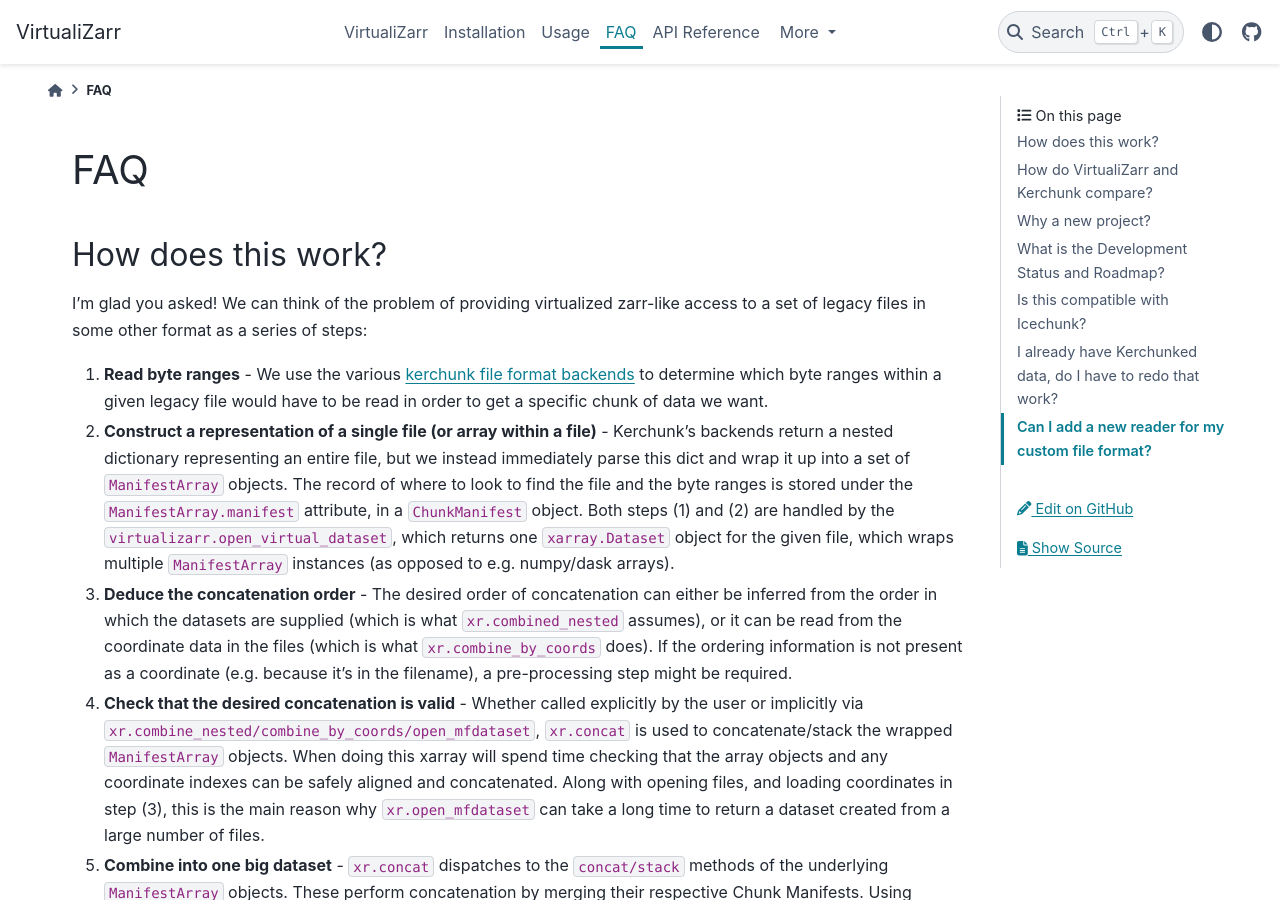
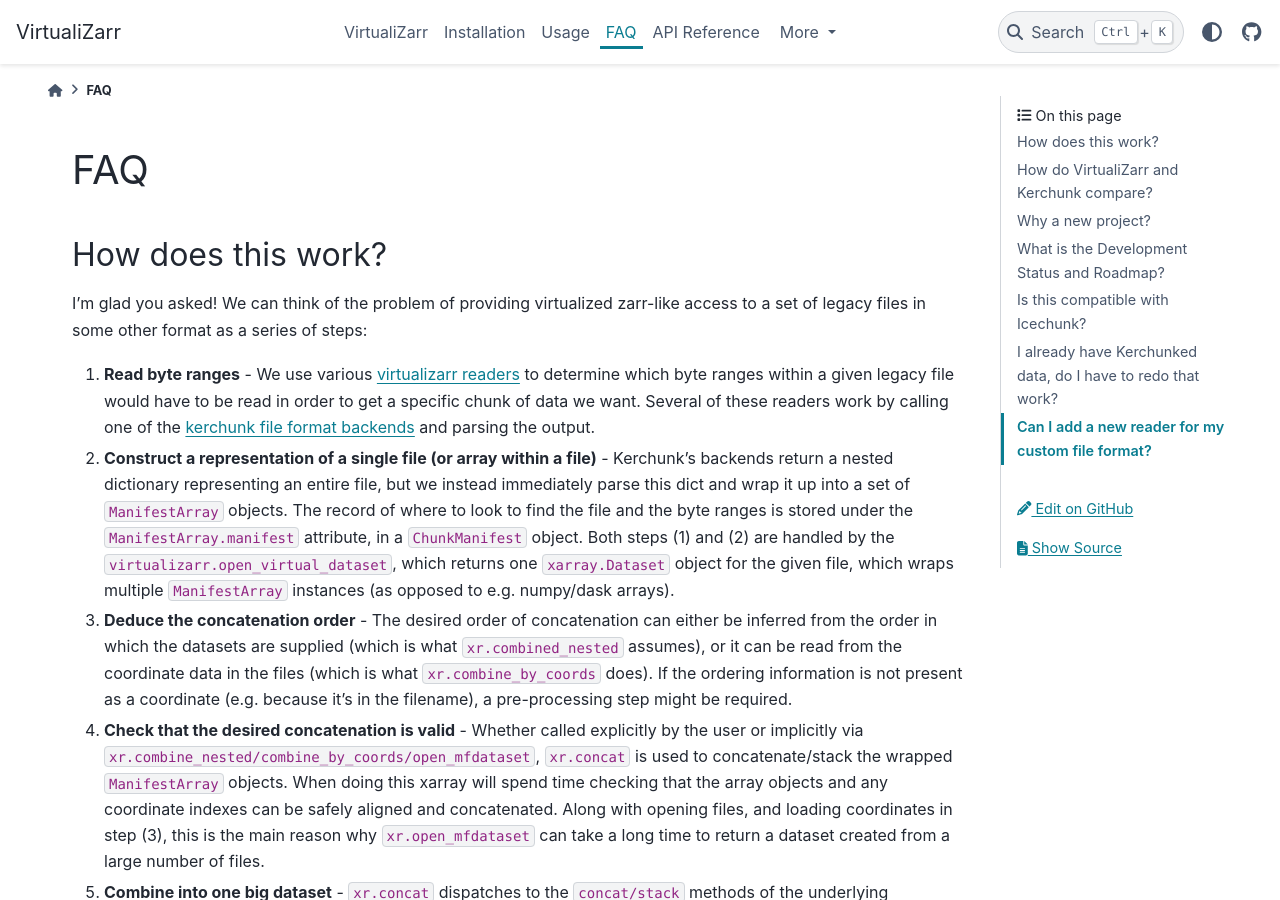
Before and after one commit to zarr-developers/VirtualiZarr, a Sphinx documentation site: the page built from docs/faq.md, in a window 1280 px wide and 900 px high. Built offline with Sphinx 7.4.7 and the PyData theme 0.15.4, drawn with Linux system fonts in a browser that asks for light colours.

Commit message:
don't imply that all virtualizarr readers use kerchunk

```diff
--- a/docs/faq.md
+++ b/docs/faq.md
@@ -4,7 +4,7 @@
 
 I'm glad you asked! We can think of the problem of providing virtualized zarr-like access to a set of legacy files in some other format as a series of steps:
 
-1) **Read byte ranges** - We use the various [kerchunk file format backends](https://fsspec.github.io/kerchunk/reference.html#file-format-backends) to determine which byte ranges within a given legacy file would have to be read in order to get a specific chunk of data we want.
+1) **Read byte ranges** - We use various [virtualizarr readers](https://github.com/zarr-developers/VirtualiZarr/tree/main/virtualizarr/readers) to determine which byte ranges within a given legacy file would have to be read in order to get a specific chunk of data we want. Several of these readers work by calling one of the [kerchunk file format backends](https://fsspec.github.io/kerchunk/reference.html#file-format-backends) and parsing the output.
 2) **Construct a representation of a single file (or array within a file)** - Kerchunk's backends return a nested dictionary representing an entire file, but we instead immediately parse this dict and wrap it up into a set of `ManifestArray` objects. The record of where to look to find the file and the byte ranges is stored under the `ManifestArray.manifest` attribute, in a `ChunkManifest` object. Both steps (1) and (2) are handled by the `virtualizarr.open_virtual_dataset`, which returns one `xarray.Dataset` object for the given file, which wraps multiple `ManifestArray` instances (as opposed to e.g. numpy/dask arrays).
 3) **Deduce the concatenation order** - The desired order of concatenation can either be inferred from the order in which the datasets are supplied (which is what `xr.combined_nested` assumes), or it can be read from the coordinate data in the files (which is what `xr.combine_by_coords` does). If the ordering information is not present as a coordinate (e.g. because it's in the filename), a pre-processing step might be required.
 4) **Check that the desired concatenation is valid** - Whether called explicitly by the user or implicitly via `xr.combine_nested/combine_by_coords/open_mfdataset`, `xr.concat` is used to concatenate/stack the wrapped `ManifestArray` objects. When doing this xarray will spend time checking that the array objects and any coordinate indexes can be safely aligned and concatenated. Along with opening files, and loading coordinates in step (3), this is the main reason why `xr.open_mfdataset` can take a long time to return a dataset created from a large number of files.
```
